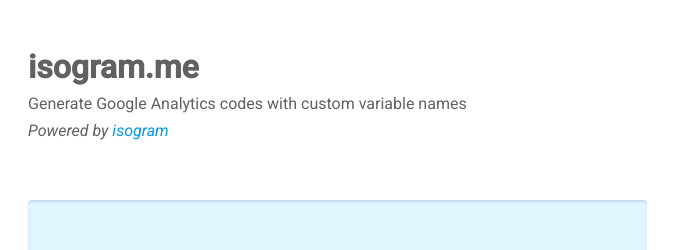
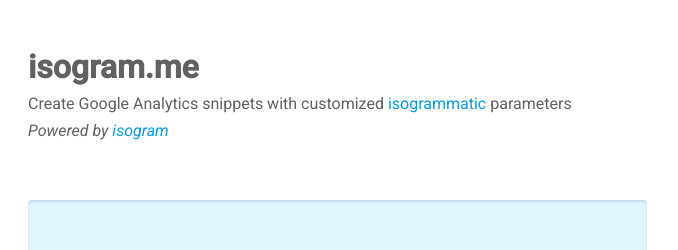
Before and after one commit to bdchauvette/isogram.me, a website: page dist/index.html in a window 1280 px wide. Shown: the top 250 px of the page, 427-1105 px from the left. Drawn offline with Linux system fonts and the light colour scheme.

Commit message:
Update description text in `index.html`

```diff
--- a/dist/index.html
+++ b/dist/index.html
@@ -5,7 +5,7 @@
   <meta name="viewport" content="width=device-width,initial-scale=1">
   <meta property="og:title" content="isogram.me" />
   <meta property="og:description" content="Generate Google Analytics codes with custom variable names" />
-  <title>isogram.me - Generate Google Analytics codes with custom variable names</title>
+  <title>isogram.me - Create Google Analytics snippets with customized isogrammatic parameters</title>
 
   <!-- Stylesheets -->
   <link rel="stylesheet" href="/css/main.css">
@@ -41,7 +41,7 @@
       <div class="masthead__copy column three-qtr--lg">
         <h1 class="site-title">isogram.me</h1>
         <div class="site-description">
-          <p>Generate Google Analytics codes with custom variable names</p>
+          <p>Create Google Analytics snippets with customized <a href="https://en.wikipedia.org/wiki/Isogram" title="Wikipedia article about isograms">isogrammatic</a> parameters</p>
           <p><em>Powered by <a href="https://github.com/shinnn/isogram">isogram</a></em></p>
         </div>
       </div>
```
